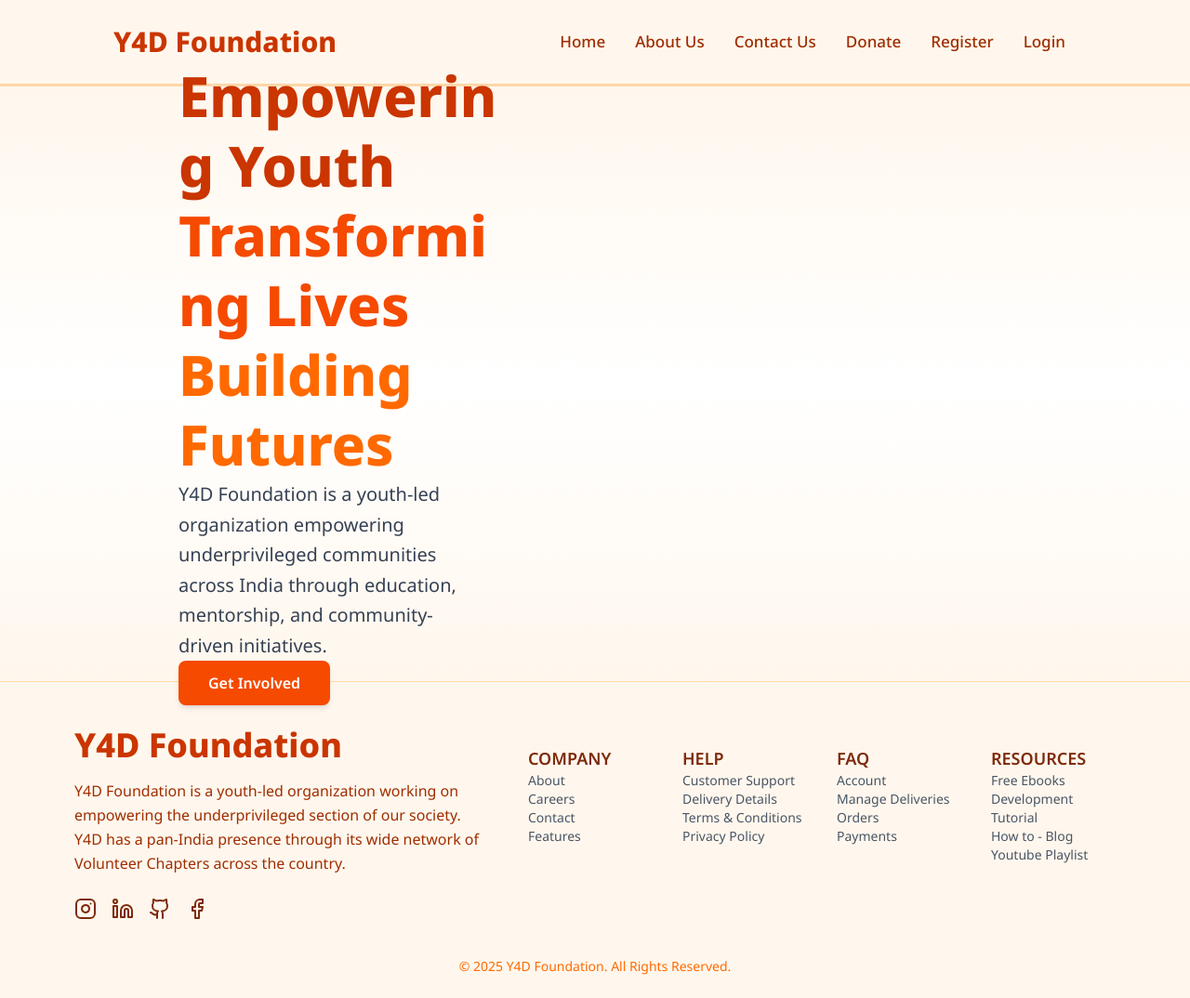
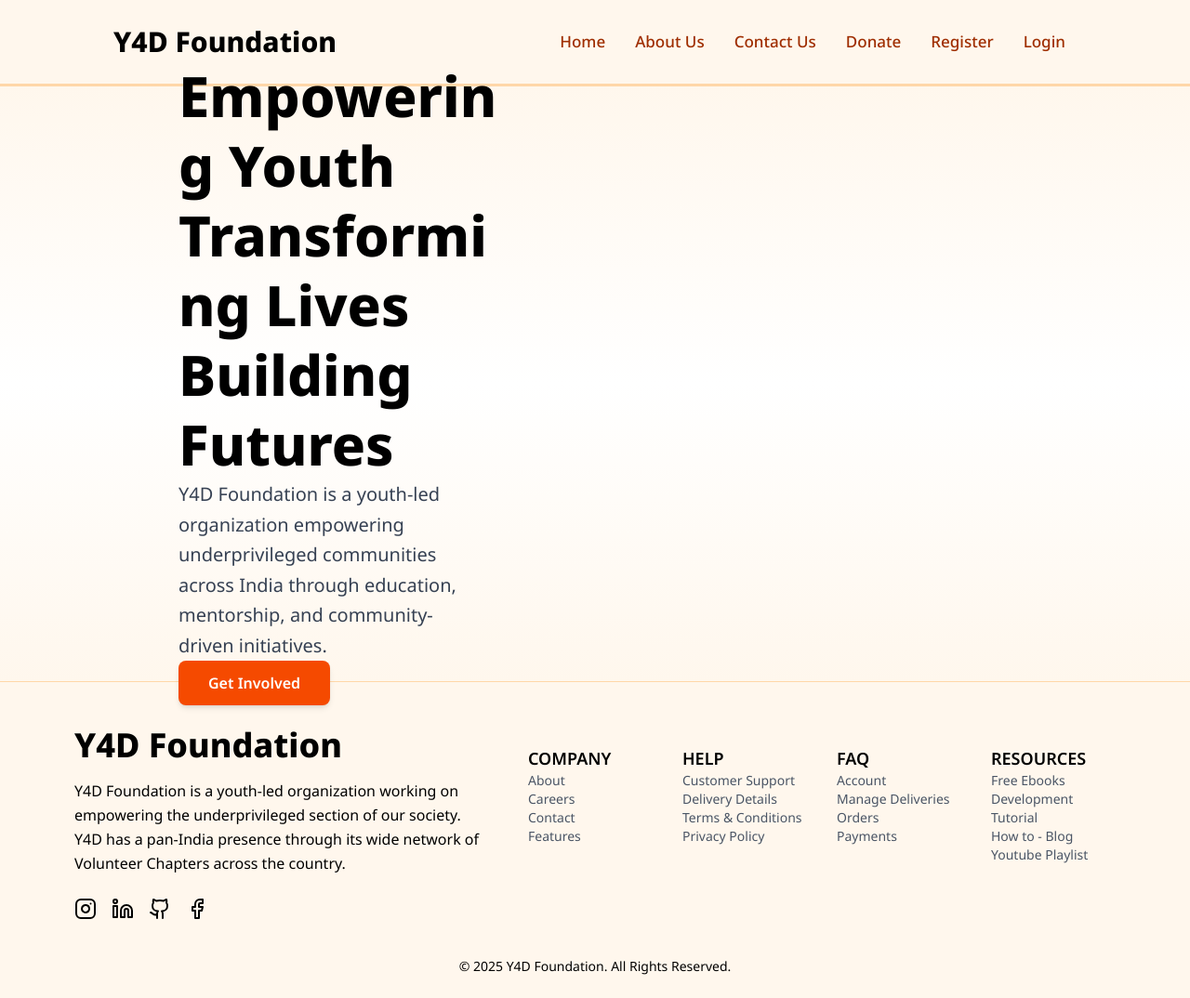
Before and after one commit to Mastercard-Code-For-Change-2-0/Team-18, a React (Vite) app in the folder client/: page / in a window 1280 px wide. Shown: the whole page at 93% size. Built offline with nearby package versions, Linux system fonts and the light colour scheme.

Commit message:
feat: update styling for Footer, HeroContent, NavBar, and RegistrationPage components

```diff
--- a/client/src/components/Footer.jsx
+++ b/client/src/components/Footer.jsx
@@ -4,14 +4,14 @@ import { Instagram, Linkedin, Github, Facebook } from "lucide-react";
 
 export default function Footer() {
 	return (
-		<footer className="bg-orange-50 text-orange-900 px-6 md:px-20 pt-12 pb-6 border-t border-orange-200">
+		<footer className="bg-orange-50 px-6 md:px-20 pt-12 pb-6 border-t border-orange-200">
 			<div className="flex flex-col md:flex-row justify-between gap-10">
 				{/* Left Side: Brand Info */}
 				<div className="max-w-md">
-					<h2 className="text-3xl md:text-4xl font-extrabold text-orange-700">
+					<h2 className="text-3xl md:text-4xl font-extrabold">
 						Y4D Foundation
 					</h2>
-					<p className="pt-4 text-orange-800 leading-relaxed text-sm md:text-base">
+					<p className="pt-4 leading-relaxed text-sm md:text-base">
 						Y4D Foundation is a youth-led organization working on empowering the
 						underprivileged section of our society. Y4D has a pan-India presence
 						through its wide network of Volunteer Chapters across the country.
@@ -65,7 +65,7 @@ export default function Footer() {
 			</div>
 
 			{/* Bottom */}
-			<div className="text-center pt-10 text-xs md:text-sm text-orange-500">
+			<div className="text-center pt-10 text-xs md:text-sm">
 				© 2025 Y4D Foundation. All Rights Reserved.
 			</div>
 		</footer>
--- a/client/src/components/HeroContent.jsx
+++ b/client/src/components/HeroContent.jsx
@@ -6,13 +6,13 @@ export default function HeroContent() {
 		<div className="flex flex-col justify-center h-full px-6 md:px-12 lg:px-24 py-12 max-w-5xl">
 			{/* Heading */}
 			<div className="space-y-3 md:space-y-4">
-				<h1 className="text-3xl sm:text-4xl md:text-5xl lg:text-6xl font-extrabold text-orange-700 leading-snug md:leading-tight">
+				<h1 className="text-3xl sm:text-4xl md:text-5xl lg:text-6xl font-extrabold leading-snug md:leading-tight">
 					Empowering Youth
 				</h1>
-				<h1 className="text-3xl sm:text-4xl md:text-5xl lg:text-6xl font-extrabold text-orange-600 leading-snug md:leading-tight">
+				<h1 className="text-3xl sm:text-4xl md:text-5xl lg:text-6xl font-extrabold leading-snug md:leading-tight">
 					Transforming Lives
 				</h1>
-				<h1 className="text-3xl sm:text-4xl md:text-5xl lg:text-6xl font-extrabold text-orange-500 leading-snug md:leading-tight">
+				<h1 className="text-3xl sm:text-4xl md:text-5xl lg:text-6xl font-extrabold leading-snug md:leading-tight">
 					Building Futures
 				</h1>
 			</div>
--- a/client/src/components/NavBar.jsx
+++ b/client/src/components/NavBar.jsx
@@ -4,7 +4,7 @@ import NavLink from "./NavLink";
 const NavBar = () => {
 	return (
 		<nav className="bg-orange-50 py-5 flex flex-col md:flex-row p-3 gap-2 justify-around items-center border-b-3 border-orange-200">
-			<p className="text-3xl font-extrabold text-orange-700">Y4D Foundation</p>
+			<p className="text-3xl font-extrabold">Y4D Foundation</p>
 			<div className="flex flex-col md:flex-row gap-2">
 				<NavLink name="Home" unlock="true" />
 				<NavLink name="About Us" unlock="true" />
--- a/client/src/components/RegistrationPage.jsx
+++ b/client/src/components/RegistrationPage.jsx
@@ -25,7 +25,7 @@ export default function RegistrationPage() {
   }
 
   return (
-    <div className="min-h-screen bg-gradient-to-br from-blue-50 via-white to-blue-50 flex items-center justify-center p-4">
+    <div className="min-h-screen bg-gradient-to-b from-orange-50 via-white to-orange-50 flex items-center justify-center p-4">
       <div className="w-full max-w-md bg-white rounded-3xl shadow-2xl p-10 px-5 md:p-10">
         {/* Header */}
         <div className="text-center mb-8">
@@ -110,7 +110,7 @@ export default function RegistrationPage() {
           {/* Submit Button */}
           <button
             type="submit"
-            className="w-full bg-blue-600 hover:bg-blue-700 text-white font-semibold py-3 rounded-xl text-lg transition-all shadow-md hover:shadow-lg"
+            className="w-full bg-orange-600 text-white font-semibold py-3 rounded-xl text-lg transition-all shadow-md hover:shadow-lg"
           >
             Submit
           </button>
```
